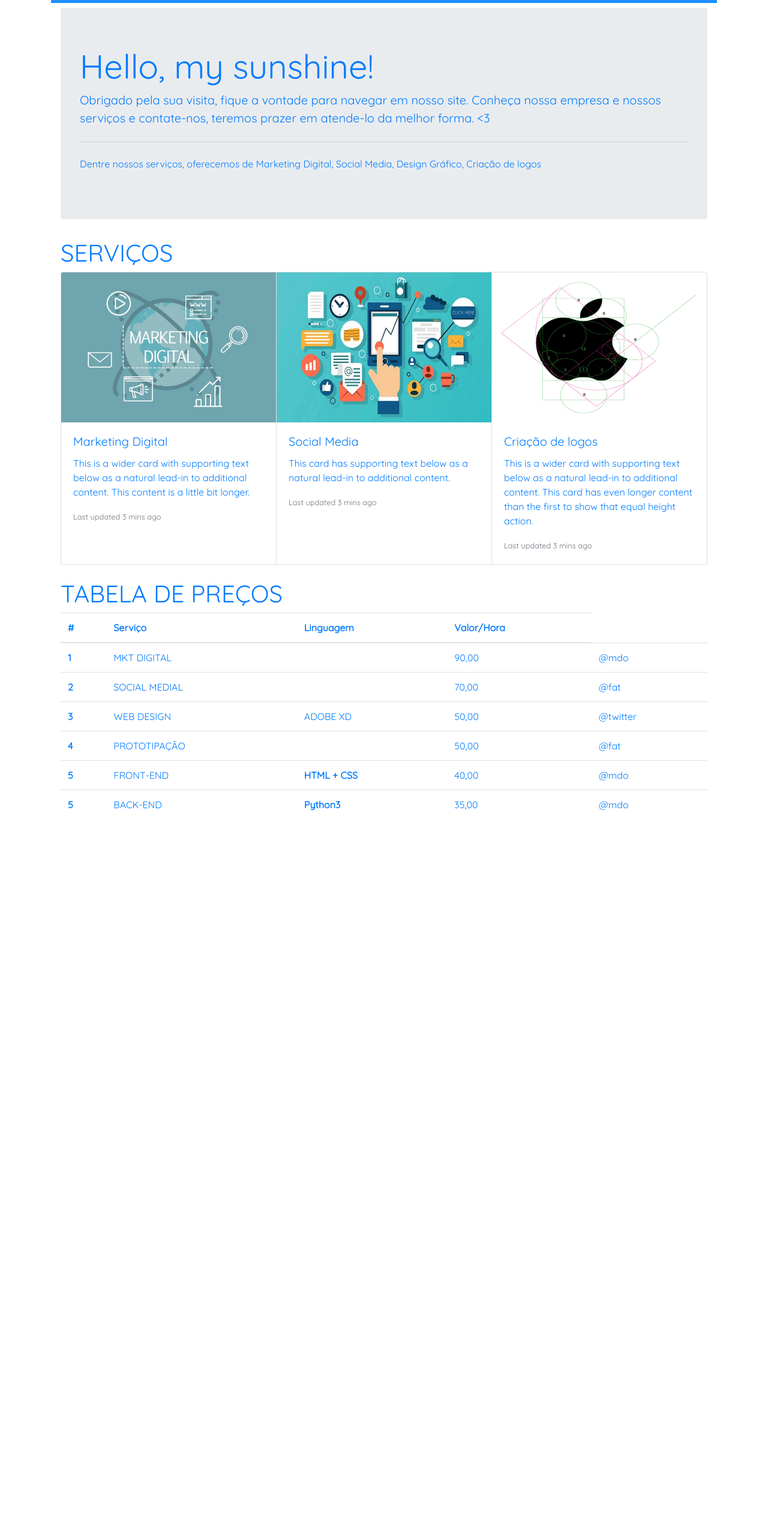
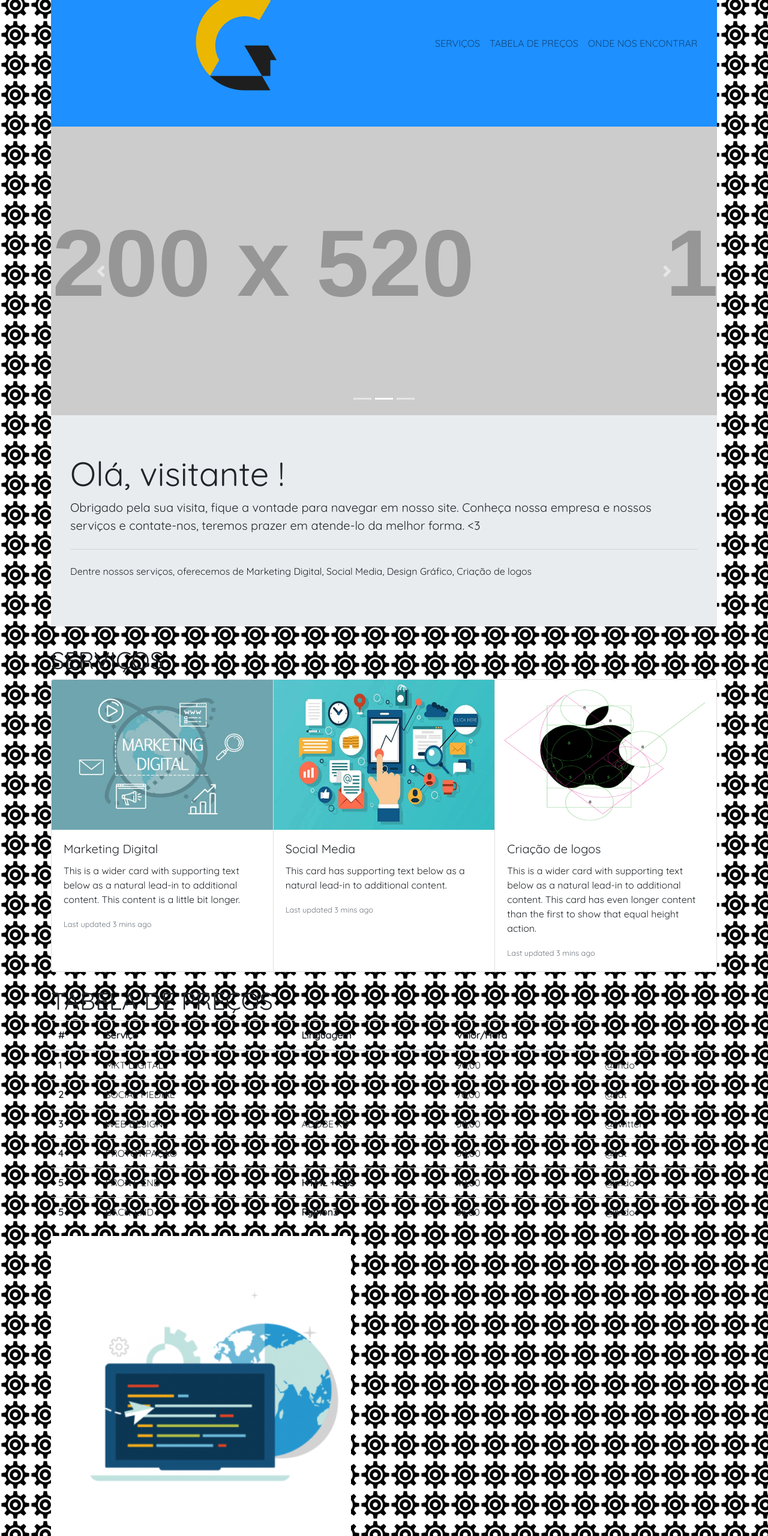
Before and after one commit to Dannie-Souza/Dannie-Souza.github.io, a plain HTML site: page index.html in a window 1280 px wide. Shown: the part 67-2627 px from the top of the page at 60% size. Before the commit the page ends 1472 px from the top, so only its background shows below. Drawn offline with nearby package versions, Linux system fonts and the light colour scheme; placeholder pictures from the web are drawn by us.

Commit message:
adicionando

```diff
--- a/css/style.css
+++ b/css/style.css
@@ -8,8 +8,21 @@ body {
 	border-radius: 0px !important;
 }
 .rodape {
-	border-radius: 0px !important;
+	background-image: url("../img/world.png");
+	background-color: white;
+	background-size: cover;
+	background-position: center;
+	background-repeat: no-repeat;
+	height: 500px;
+	width: 500px;
+	position: relative;
 }
+
+	.contato{
+        text-align: center;
+        color: white;
+        font-style: 2em;
+	}
 
 .gradiente {
 	background-image: linear-gradient (to left, #87CEFA, #ADD8E6)
@@ -18,3 +31,8 @@ body {
 .fundo--blue {
 	background-color: 	#1E90FF !important;
 }
+
+body {
+	background-image: url("../img/50.png");
+
+}
--- a/index.html
+++ b/index.html
@@ -8,31 +8,69 @@
 	<link rel="stylesheet" href="css/style.css">
 </head>
 <body>
+  <!-- inicio do container -->
+
 	<div class="container">
+		<!-- INCIO DA BARRA DE NAVEGAÇAO-->
 
     <nav class="navbar navbar-expand-lg navbar-lg navbar-light fundo--blue">
 
-	  	<a class="navbar-brand" href="#">LOGO</a>
+	  	<a class="navbar-brand" href="#"><img src=../img/c-00.png></a>
 
 	  	<div class="float-right">
 	  	 	<ul class="navbar-nav">
 
 	  		<li class="nav-item">
-	  			<a class="nav-link" href="">HOME</a>
-	  		</li>
-	  		<li class="nav-item">
 	  		    <a class="nav-link" href="#servicos"">SERVIÇOS</a>
 	  		</li>
+
 	  		<li class="nav-item">
-	  		    <a class="nav-link" href="">SOBRE NÓS</>
+	  		    <a class="nav-link" href="">TABELA DE PREÇOS</a>
 	  		</li>
+
+          <li class="nav-item">
+            <a class="nav-link" href="">ONDE NOS ENCONTRAR</a>
+        </li>
+
 	  		</ul>
 	  	</div>
 	</nav>
 <!-- fim da barra -->
+<!-- CARROUSEL -->
+
+<div id="carouselExampleIndicators" class="carousel slide" data-ride="carousel">
+        <ol class="carousel-indicators">
+          <li data-target="#carouselExampleIndicators" data-slide-to="0" class="active"></li>
+          <li data-target="#carouselExampleIndicators" data-slide-to="1"></li>
+          <li data-target="#carouselExampleIndicators" data-slide-to="2"></li>
+        </ol>
+        <div class="carousel-inner">
+          <div class="carousel-item active">
+            <img src="https://via.placeholder.com/1200x520.png?text=Visite+Dannie-Souza.github.io+agora" class="d-block w-100" alt="...">
+          </div>
+          <div class="carousel-item">
+            <img src="https://via.placeholder.com/1200x520.png?text=WELCOME" class="d-block w-100" alt="...">
+          </div>
+          <div class="carousel-item">
+            <img src="https://via.placeholder.com/1200x520.png?text=APROVEITE+NOSSOS+SERVIÇOS" class="d-block w-100" alt="...">
+          </div>
+        </div>
+        <a class="carousel-control-prev" href="#carouselExampleIndicators" role="button" data-slide="prev">
+          <span class="carousel-control-prev-icon" aria-hidden="true"></span>
+          <span class="sr-only">Previous</span>
+        </a>
+        <a class="carousel-control-next" href="#carouselExampleIndicators" role="button" data-slide="next">
+          <span class="carousel-control-next-icon" aria-hidden="true"></span>
+          <span class="sr-only">Next</span>
+        </a>
+      </div>
+
+<!-- FIM DO CARROUSEL -->
+
 <!-- inicio jumbotron -->
 <div class="jumbotron">
-  <h1 class="display-4">Hello, my sunshine!</h1>
+  <h1 class="display-4">Olá, visitante
+  !</h1>
   <p class="lead">Obrigado pela sua visita, fique a vontade  para navegar em nosso site.
 
 Conheça nossa empresa e nossos serviços e contate-nos, teremos prazer em atende-lo da melhor forma.  <3 </p>
@@ -41,6 +79,9 @@ Conheça nossa empresa e nossos serviços e contate-nos, teremos prazer em atend
 
 </div>
 <!-- fim jumbotron -->
+<!-- Modal -->
+
+
 <!-- inicio dos cards -->
 <h2 id="servicos" class="h1">SERVIÇOS</h2>
 <div class="card-group">
@@ -128,7 +169,21 @@ Conheça nossa empresa e nossos serviços e contate-nos, teremos prazer em atend
     </tr>
   </tbody>
 </table>
+<!--inicio do rodape-->
+<div class="rodape">
+   <div class="contato">
+       <h3>Onde nos encontrar:</h3>
+       <p>Avenida Não contavam com minha Astúcia</p>
+       <p>Telefone:0800 789 4354</p>
+  </div>
 </div>
+<!--fim do rodape-->
+</div>
+
+<!--fim do container  -->
+	<script src="https://code.jquery.com/jquery-3.3.1.slim.min.js" integrity="sha384-q8i/X+965DzO0rT7abK41JStQIAqVgRVzpbzo5smXKp4YfRvH+8abtTE1Pi6jizo" crossorigin="anonymous"></script>
+<script src="https://cdnjs.cloudflare.com/ajax/libs/popper.js/1.14.3/umd/popper.min.js" integrity="sha384-ZMP7rVo3mIykV+2+9J3UJ46jBk0WLaUAdn689aCwoqbBJiSnjAK/l8WvCWPIPm49" crossorigin="anonymous"></script>
+<script src="https://stackpath.bootstrapcdn.com/bootstrap/4.1.3/js/bootstrap.min.js" integrity="sha384-ChfqqxuZUCnJSK3+MXmPNIyE6ZbWh2IMqE241rYiqJxyMiZ6OW/JmZQ5stwEULTy" crossorigin="anonymous"></script>
 
 </body>
 </html>
```
Also changed, not shown: img/50.png (added), img/c-00.png (added), img/print.png (added), img/settings.png (added), img/world.png (added).
